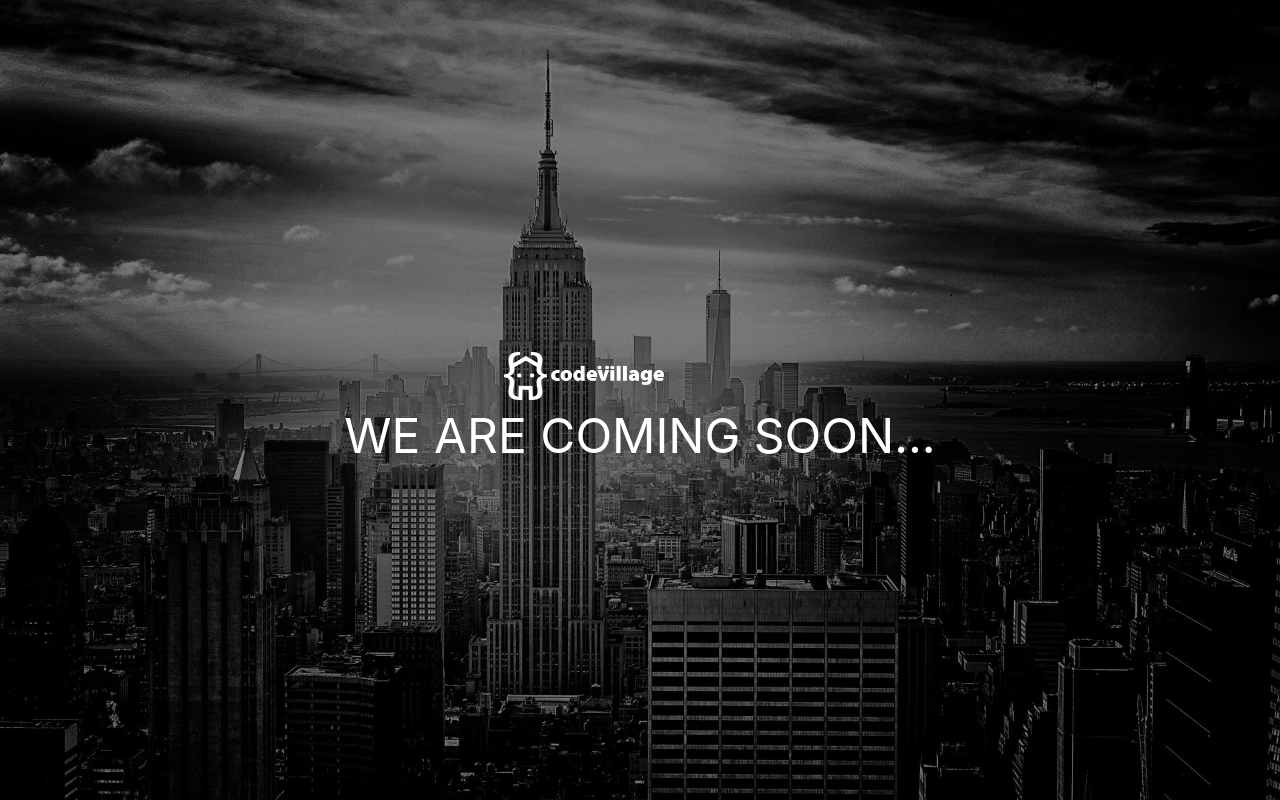
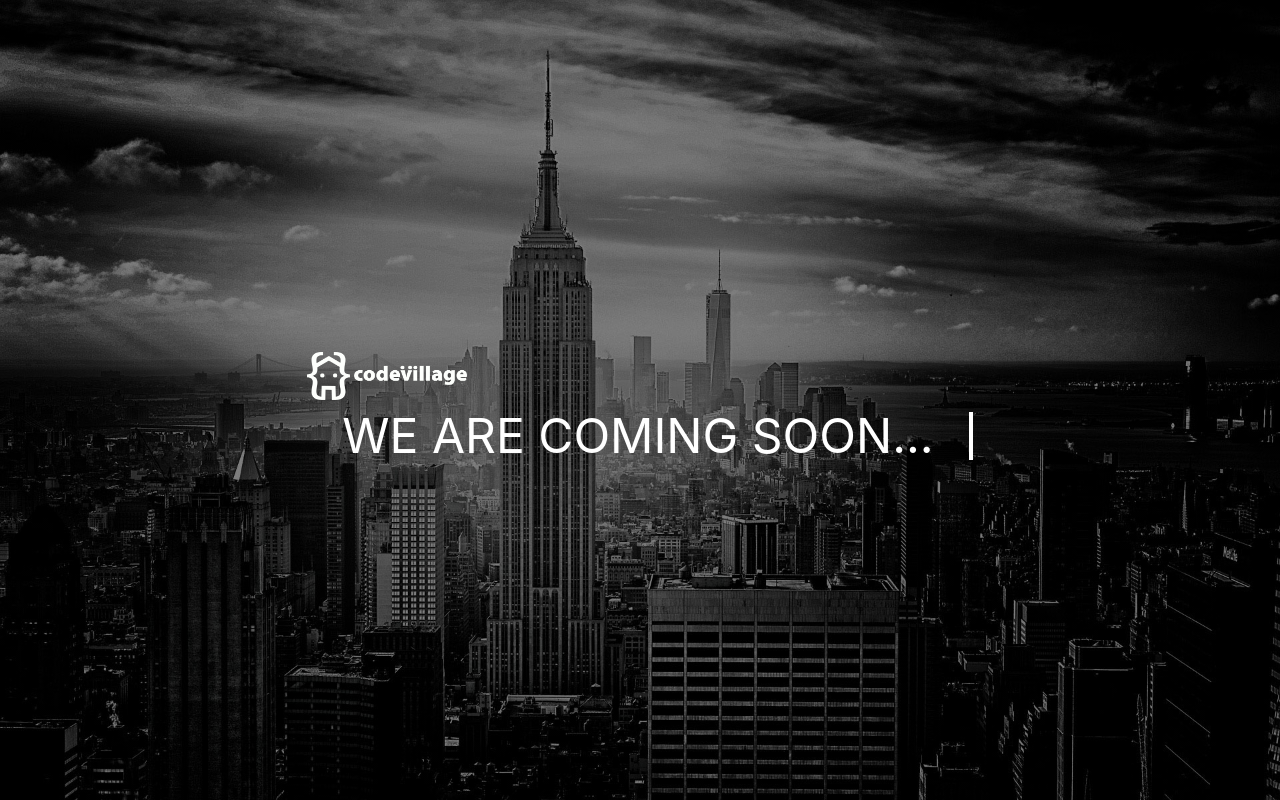
Before and after one commit to incredible92/CV-coming-soon, a React (Create React App) app: page / in a window 1280 px wide. Built offline with nearby package versions, Linux system fonts and the light colour scheme.

Commit message:
fix: comingSoon

```diff
--- a/src/App.js
+++ b/src/App.js
@@ -6,10 +6,10 @@ function App() {
   return (
     <div className="app">
       <div className=" flex  ">
-          <div className="mt-3 "  >
-           <div className="ml-40"> <img className=" w-16  lg:w-40" src={logo} alt="logo"/></div>
+          <div className="mt-3 text-center "  >
+           <div className=""> <img className=" w-16  lg:w-40" src={logo} alt="logo"/></div>
 
-            <h1 className="mt-3  text-white md:text-2xl lg:text-5xl">WE ARE COMING SOON...</h1>
+            <h1 className="mt-3 text-white md:text-5xl lg:text-5xl">WE ARE COMING SOON...</h1>
           </div>
 
       </div>
--- a/src/App.scss
+++ b/src/App.scss
@@ -17,3 +17,20 @@ body {
   justify-content: center;
   align-items: center;
 }
+
+h1 {
+  animation: type 3s steps(21);
+  overflow: hidden;
+  white-space: nowrap;
+  border-right: 4px solid white;
+  width: 22ch;
+}
+
+@keyframes type {
+  0% {
+    width: 0ch;
+  }
+  100% {
+    width: 21ch;
+  }
+}
```
Also changed, not shown: 1 other file (tests, documents, lock files or other folders).
